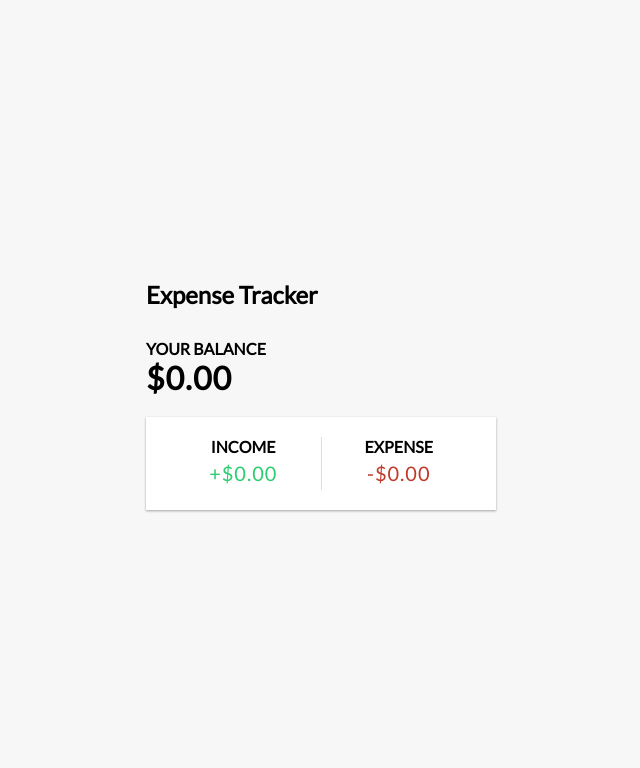
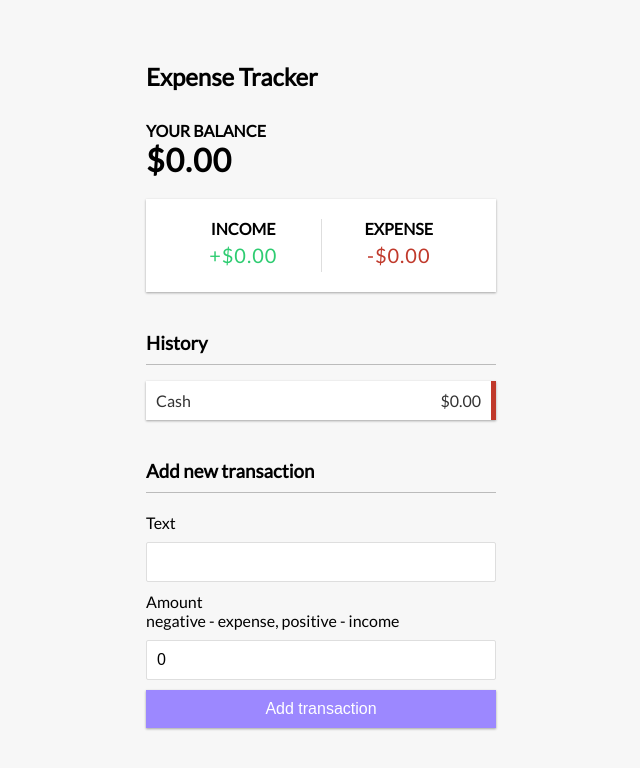
Before and after one commit to narayan494pandey/expense-tracker, a React (Create React App) app: page / in a window 1280 px wide. Shown: the top 768 px of the page, without its empty margins (319-959 px from the left). Built offline with nearby package versions, Linux system fonts and the light colour scheme.

Commit message:
transaction component

```diff
--- a/src/App.js
+++ b/src/App.js
@@ -3,6 +3,8 @@
 import {Header} from './components/Header'
 import {Balance} from './components/Balance'
 import {IncomeExpenses} from  './components/IncomeExpenses'
+import {TransactionList} from './components/TransactionList'
+import {AddTransaction} from './components/AddTransaction'
 function App() {
   return (
     <div>
@@ -10,6 +12,8 @@
        <div className="container">
         <Balance />
         <IncomeExpenses />
+        <TransactionList />
+        <AddTransaction />
        </div>
 
     </div>
--- /dev/null
+++ b/src/components/AddTransaction.js
@@ -0,0 +1,24 @@
+import React, {useState} from 'react'
+
+export const AddTransaction = () => {
+    const [text, setText] = useState(' ');
+    const [amount,setAmount] = useState(0);
+    return (
+        <>
+          <h3>Add new transaction</h3>
+            <form>
+            <div className="form-control">
+                <label>Text</label>
+                <input type="text" value ={text} onChange={(e) => setText(e.target.value)} placeholder="Enter text..." />
+            </div>
+            <div className="form-control">
+                <label>Amount <br />
+                negative - expense, positive - income</label
+                >
+                <input type="number" value={amount} onChange={(e) => setAmount(e.target.value)} placeholder="Enter amount..." />
+            </div>
+            <button className="btn">Add transaction</button>
+            </form>
+        </>
+    )
+}
--- a/src/components/Balance.js
+++ b/src/components/Balance.js
@@ -4,7 +4,7 @@
     return (
         <div>
         <h4>Your Balance</h4>
-        <h1 id="balance">$0.00</h1>
+        <h1>$0.00</h1>
         </div>
     )
 }
--- a/src/components/IncomeExpenses.js
+++ b/src/components/IncomeExpenses.js
@@ -5,11 +5,11 @@
         <div className="inc-exp-container">
         <div>
           <h4>Income</h4>
-          <p id="money-plus" className="money plus">+$0.00</p>
+          <p  className="money plus">+$0.00</p>
         </div>
         <div>
           <h4>Expense</h4>
-          <p id="money-minus" className="money minus">-$0.00</p>
+          <p  className="money minus">-$0.00</p>
         </div>
       </div>
     )
--- /dev/null
+++ b/src/components/TransactionList.js
@@ -0,0 +1,14 @@
+import React from 'react'
+
+export const TransactionList = () =>{
+    return (
+        <div>
+        <h3>History</h3>
+        <ul  className="list">
+           <li className="minus">
+            Cash <span>$0.00</span><button class="delete-btn">x</button>
+          </li>
+        </ul>
+        </div>
+    )
+}
```
